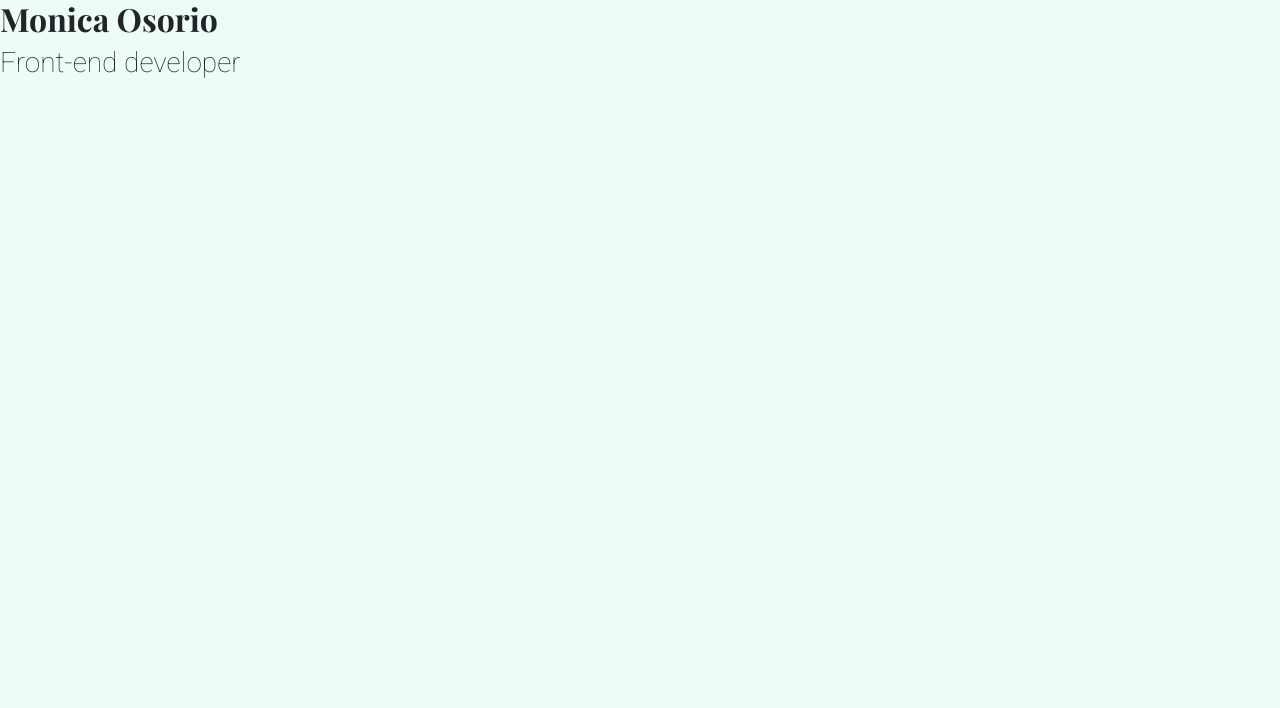
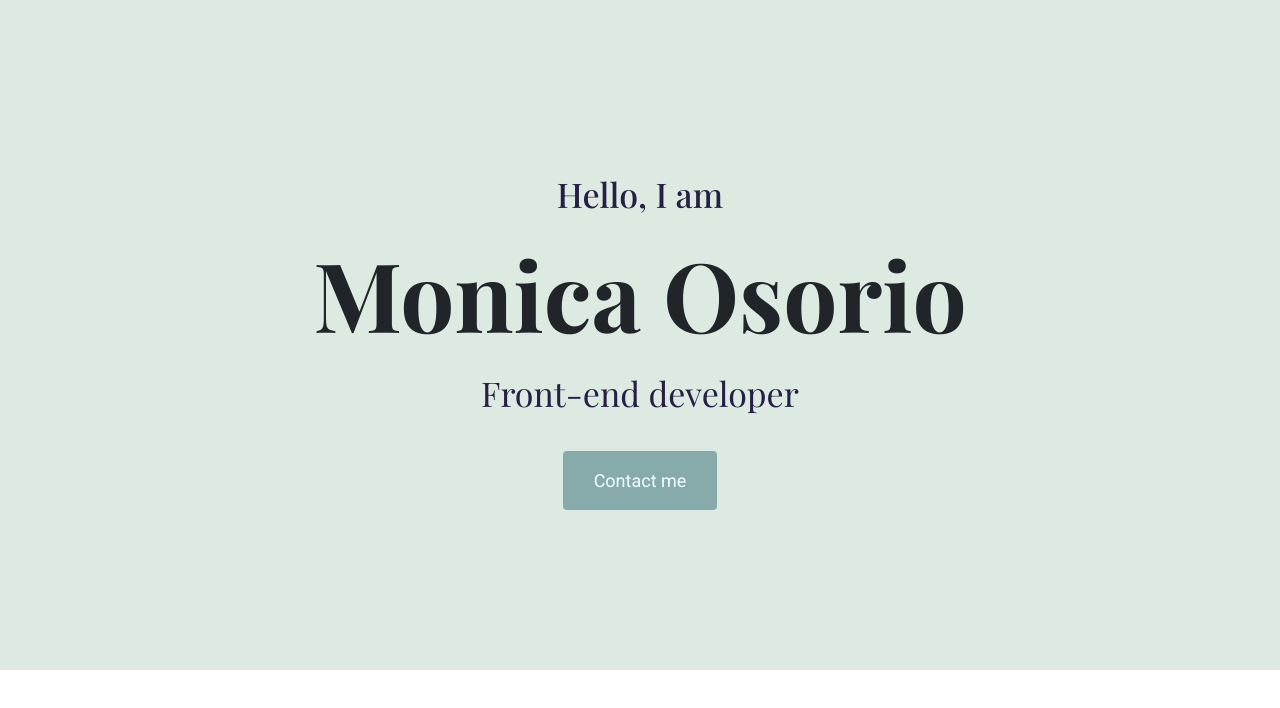
Before and after one commit to MoniOsorio/MO-portfolio, a plain HTML site: page index.html in a window 1280 px wide. Drawn offline with nearby package versions, Linux system fonts and the light colour scheme.

Commit message:
styled css

```diff
--- a/index.html
+++ b/index.html
@@ -15,12 +15,19 @@
 <link rel="stylesheet" href="styles/portfolio.css">
     <title>Monica Osorio</title>
 </head>
-<body>
+<body >
+    <div class="hero">
     <h2>
-        Monica Osorio
+        Hello, I am
     </h2>
-    <h3>
+    <h1>Monica Osorio</h1>
+    <h2 class="font-weight-light mb-4" >
         Front-end developer
-    </h3>
+    </h2>
+    <div>
+    <a href="#" class="btn btn-index"> Contact me</a>
+    </div>
+</div>
+
 </body>
 </html>
--- a/styles/portfolio.css
+++ b/styles/portfolio.css
@@ -1,16 +1,46 @@
-body {
-  background-color: #edfcf4;
+:root {
+--branding-color: #87AAAA;
+--heading-font-fam: "Playfair Display", serif;
+--default-font-fam: "Roboto", sans-serif;
+--secondary-color: #DCEAE2;
+}
+.hero h2 {
+font-size: 34px ;
+line-height: 2;
+color: #272044;
+}
+.hero h1 {
+  font-family: var(--heading-font-fam);
+  font-weight: bold;
+  font-size: 96px;
 }
 
-h2 {
-  font-family: "Playfair Display", serif;
-  font-weight: bold;
+ .hero {
+    background-color: var(--secondary-color) ;
+    text-align: center;
+    padding: 160px 20px;
+}
+ .btn-index {
+    border-radius: 4px;
+    background: var(--branding-color);
+    color: azure;
+    font-size: 18px;
+    padding: 15px 30px;
 }
 h3 {
-  font-family: "Roboto", sans-serif;
+  font-family: var(--default-font-fam);
   font-weight: lighter;
 }
- {
+h1,
+h2,
+h3,
+h4,
+h5,
+h6 {
+    font-family: var(--heading-font-fam);
+
 }
- {
+body {
+    font-family: var(--default-font-fam);
+
 }
```
